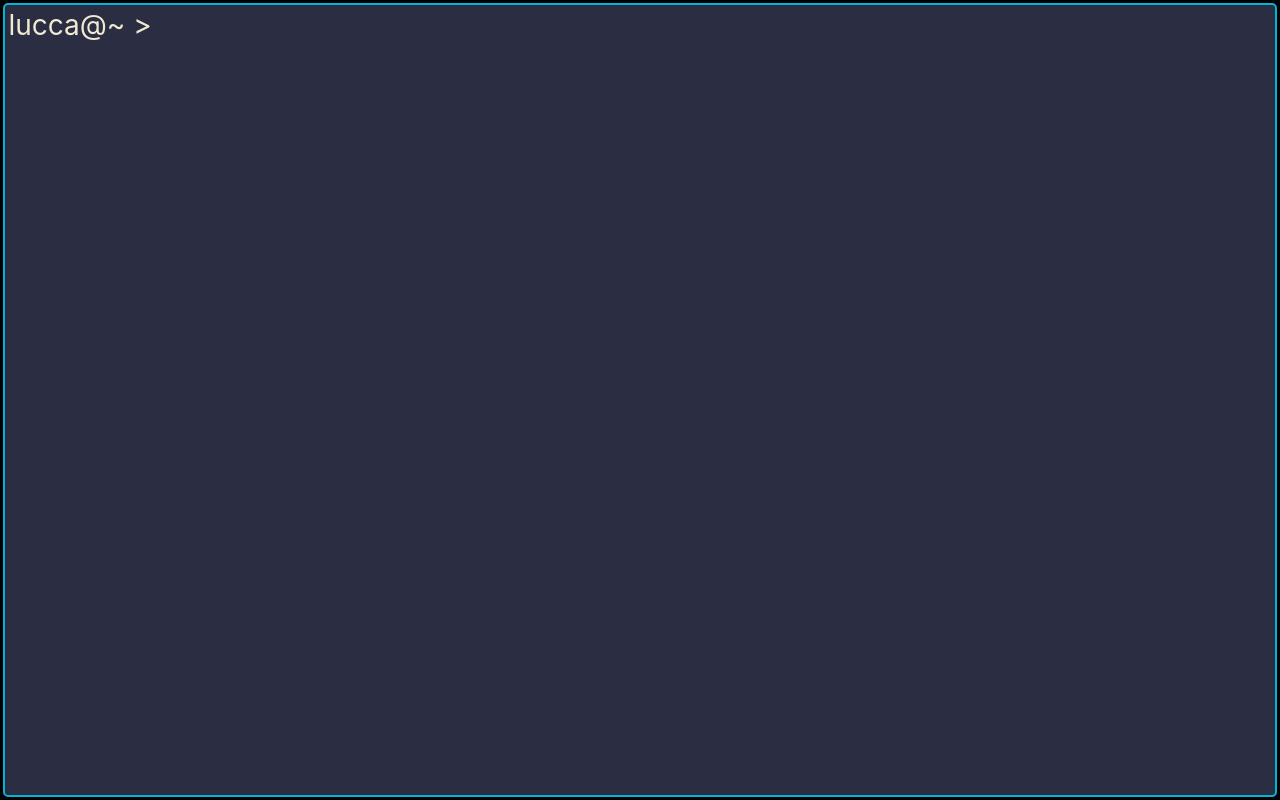
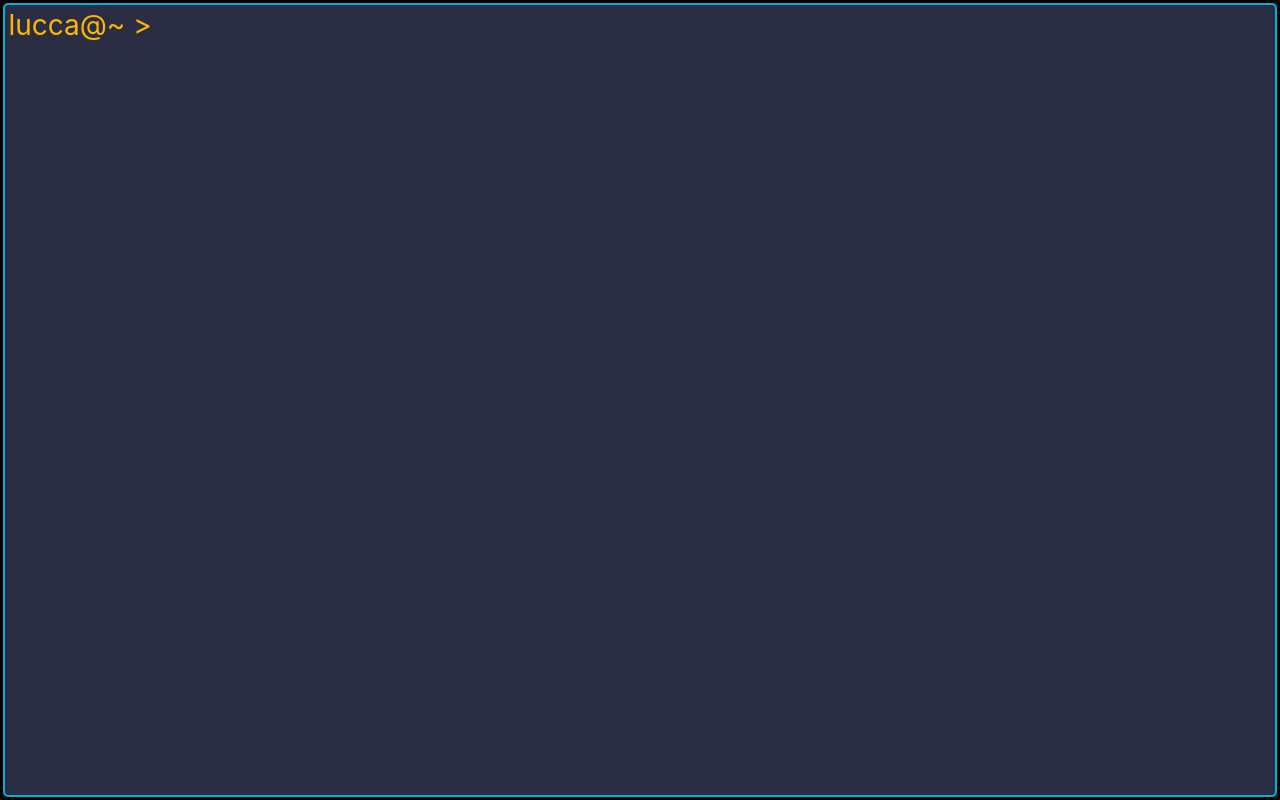
Before and after one commit to luccaugusto/promptfolio, a React (Create React App) app: page / in a window 1280 px wide. Built offline with nearby package versions, Linux system fonts and the light colour scheme.

Commit message:
style PS1

```diff
--- a/src/features/promptfolio/Input.tsx
+++ b/src/features/promptfolio/Input.tsx
@@ -1,6 +1,7 @@
 import { ChangeEventHandler, KeyboardEventHandler }  from 'react';
+import { selectPS1 } from './promptfolioSlice';
+import styles from './Promptfolio.module.css';
 import { useSelector } from 'react-redux';
-import { selectPS1 } from './promptfolioSlice';
 
 interface inputProps {
 	className: string,
@@ -14,7 +15,7 @@ export function Input(props: inputProps) {
 
 	return (
 		<div className={props.className}>
-		<span>{PS1} </span>
+		<span className={styles.PS1}>{PS1}</span>
 			<input
 				value={props.value}
 				onChange={props.onChange}
--- a/src/features/promptfolio/Output.tsx
+++ b/src/features/promptfolio/Output.tsx
@@ -17,7 +17,7 @@ export function Output(props: OutputProps) {
 		{
 			props.outputHistory.slice(0).reverse().map((line, index) => (
 				<li key={lineToKey(line, index)}>
-					{`${PS1} ${line}`}
+					<span className={styles.PS1}>{PS1}</span>{line}
 				</li>
 			))
 		}
--- a/src/features/promptfolio/Promptfolio.module.css
+++ b/src/features/promptfolio/Promptfolio.module.css
@@ -22,6 +22,9 @@ input, input:focus-visible {
 	-webkit-box-shadow: none;
 	-moz-box-shadow: none;
 	box-shadow: none;
+}
+.PS1 {
+	color: #ffb703;
 }
 .commandLine {
 	position: absolute;
--- a/src/features/promptfolio/promptfolioSlice.ts
+++ b/src/features/promptfolio/promptfolioSlice.ts
@@ -12,7 +12,7 @@ const initialState: PromptfolioState = {
   commandHistory: [],
   outputHistory: [],
   commandCount: 0,
-  PS1: 'lucca@~ >',
+  PS1: 'lucca@~ > ',
 };
 
 export const promptfolioSlice = createSlice({
```
